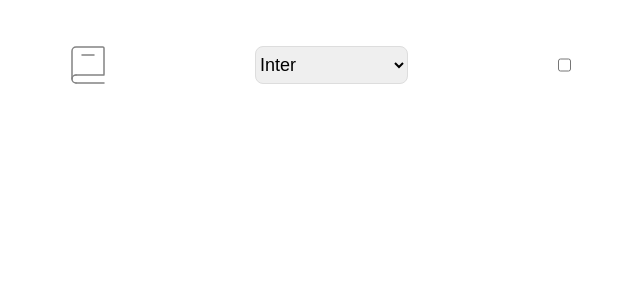
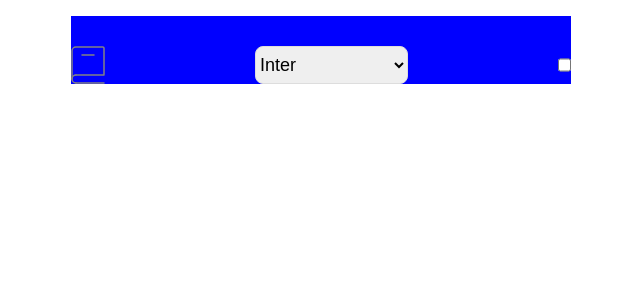
Before and after one commit to vinivmarinho/projeto-dicionario, a React (Vite) app: page / in a window 1280 px wide. Shown: the top 300 px of the page, without its empty margins (335-975 px from the left). Built offline with nearby package versions, Linux system fonts and the light colour scheme.

Commit message:
feat: Adiciona um componente container que guarda todo os outros componentes
Será usado para centralizar todo o conteúdo da página

```diff
--- a/package.json
+++ b/package.json
@@ -3,7 +3,6 @@
   "private": true,
   "version": "0.0.0",
   "type": "module",
-  "homepage": "https://vinivmarinho.github.io/projeto-dicionario",
   "scripts": {
     "dev": "vite",
     "build": "vite build",
--- a/src/App.jsx
+++ b/src/App.jsx
@@ -2,11 +2,14 @@
 import { useState } from "react";
 import "./style/App.css"; // Importa o estilo
 import Cabecalho from "./header.jsx";
+import Container from "./container.jsx";
 function App() {
   const [fonte, setFonte] = useState("Arial"); // Estado que armazena a fonte atual e escolhida pelo usuário. ("fonte" => state atual. "setFonte" => Função que atualiza a fonte. "Arial" => Valor usado no primeiro render)
   return (
     <div className={fonte}> {/*Div ganha a classe para que no css a font-family da página seja igual a fonte escolhida no menu "select"*/}
+    <Container>
       <Cabecalho fonte={fonte} setFonte={setFonte} />
+    </Container>
     </div>
   );
 }
--- /dev/null
+++ b/src/container.jsx
@@ -0,0 +1,7 @@
+// Componente Container que renderiza uma div envolvendo seus children
+// children é uma prop especial do React que representa o conteúdo interno do componente
+export default function Container({ children }) {
+    return (
+        <div className="container">{children}</div>
+    )
+}
--- a/src/style/header.css
+++ b/src/style/header.css
@@ -8,7 +8,9 @@
   min-width: 500px;
   /* Espaço entre os elementos */
   gap: 150px;
+  background-color: blue;
 }
+/* Estilo do menu que escolhe as fontes */
 select {
   border: 1px solid #ddd;
   border-radius: 8px;
```
Also changed, not shown: fluxo_codigo.txt.
